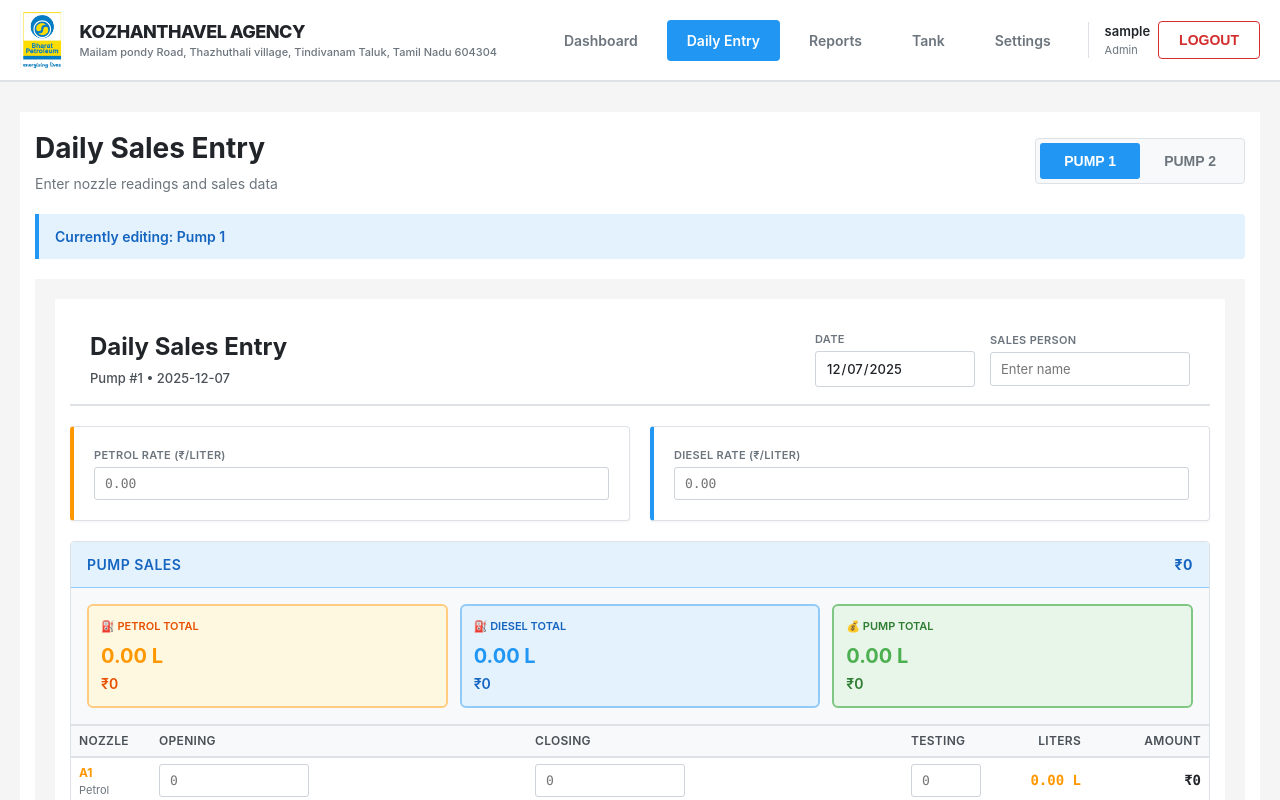
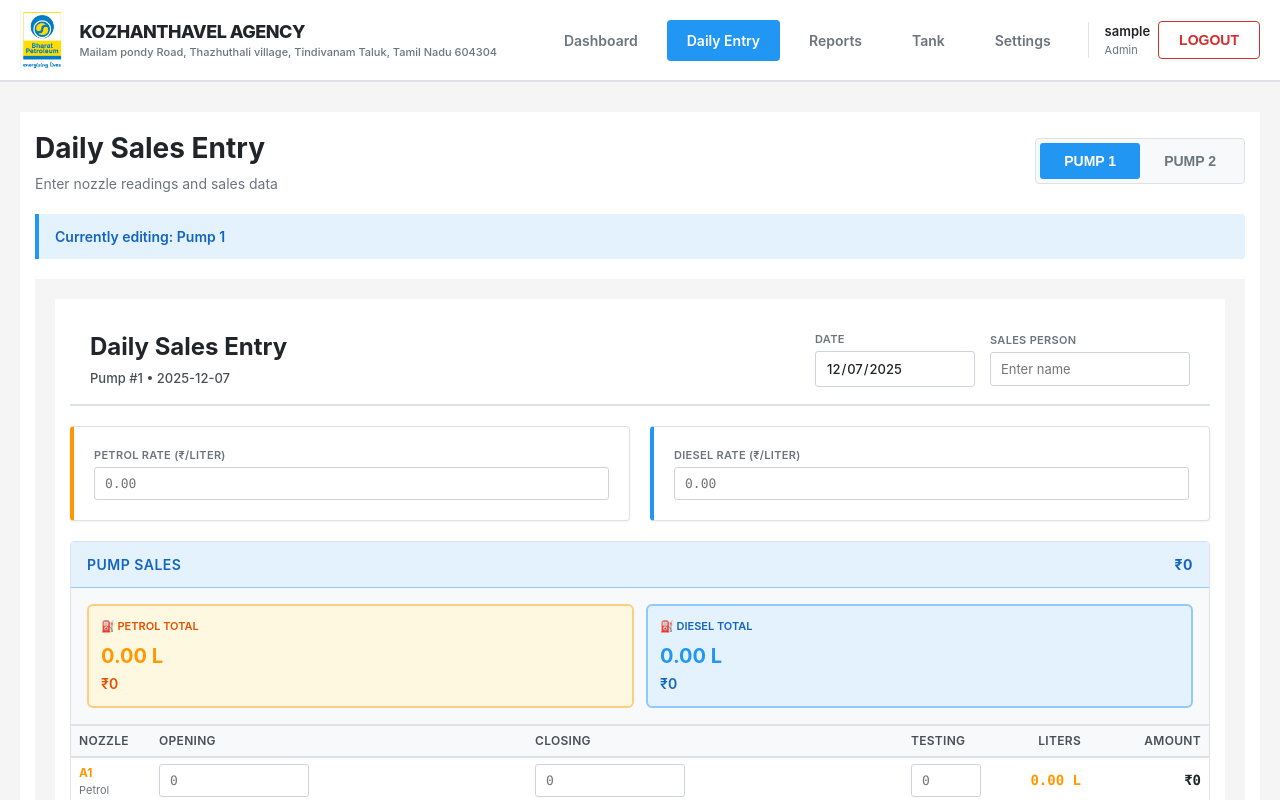
Before and after one commit to Sanjaydcae/Petrolpump, a Next.js app: page /sale in a window 1280 px wide. Shown: the top 800 px of the page. Built offline with nearby package versions, Linux system fonts and the light colour scheme; sample sign-in values are in the browser's storage.

Commit message:
Remove Pump Total card from daily sale form

```diff
--- a/components/SaleForm.tsx
+++ b/components/SaleForm.tsx
@@ -318,7 +318,7 @@ export default function SaleForm({ pumpId = 1 }: { pumpId?: number }) {
                         </div>
 
                         {/* Fuel Summary Cards */}
-                        <div style={{ padding: '16px', display: 'grid', gridTemplateColumns: '1fr 1fr 1fr', gap: '12px', background: '#f8f9fa', borderBottom: '2px solid #dee2e6' }}>
+                        <div style={{ padding: '16px', display: 'grid', gridTemplateColumns: '1fr 1fr', gap: '12px', background: '#f8f9fa', borderBottom: '2px solid #dee2e6' }}>
                             {/* Petrol Total */}
                             <div style={{ padding: '12px', background: '#fff8e1', borderRadius: '6px', border: '2px solid #ffcc80' }}>
                                 <div style={{ fontSize: '11px', color: '#e65100', fontWeight: '600', marginBottom: '6px' }}>⛽ PETROL TOTAL</div>
@@ -331,13 +331,6 @@ export default function SaleForm({ pumpId = 1 }: { pumpId?: number }) {
                                 <div style={{ fontSize: '11px', color: '#1565c0', fontWeight: '600', marginBottom: '6px' }}>⛽ DIESEL TOTAL</div>
                                 <div style={{ fontSize: '20px', fontWeight: '700', color: '#2196f3', marginBottom: '2px' }}>{totalDieselLiters.toLocaleString('en-IN', { minimumFractionDigits: 2 })} L</div>
                                 <div style={{ fontSize: '14px', fontWeight: '600', color: '#1565c0' }}>₹{totalDieselAmount.toLocaleString('en-IN')}</div>
-                            </div>
-
-                            {/* Grand Total */}
-                            <div style={{ padding: '12px', background: '#e8f5e9', borderRadius: '6px', border: '2px solid #81c784' }}>
-                                <div style={{ fontSize: '11px', color: '#2e7d32', fontWeight: '600', marginBottom: '6px' }}>💰 PUMP TOTAL</div>
-                                <div style={{ fontSize: '20px', fontWeight: '700', color: '#4caf50', marginBottom: '2px' }}>{(totalPetrolLiters + totalDieselLiters).toLocaleString('en-IN', { minimumFractionDigits: 2 })} L</div>
-                                <div style={{ fontSize: '14px', fontWeight: '600', color: '#2e7d32' }}>₹{totalNozzleSales.toLocaleString('en-IN')}</div>
                             </div>
                         </div>
 
```
